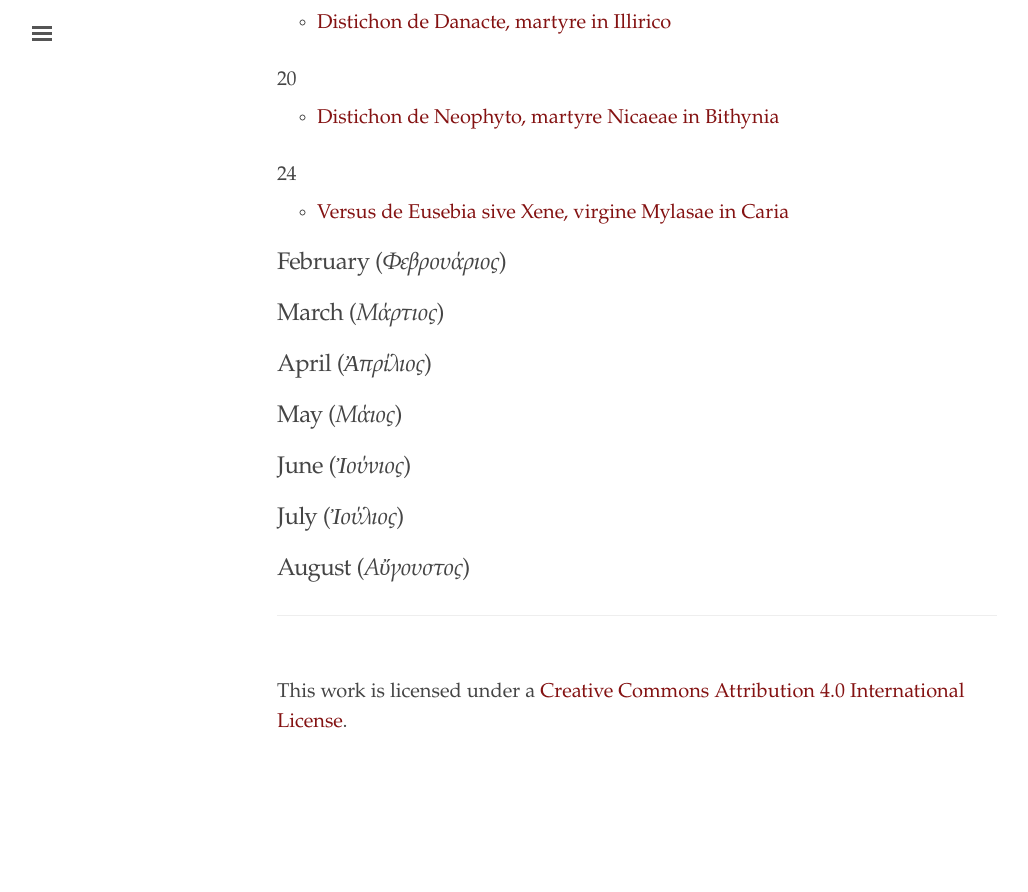
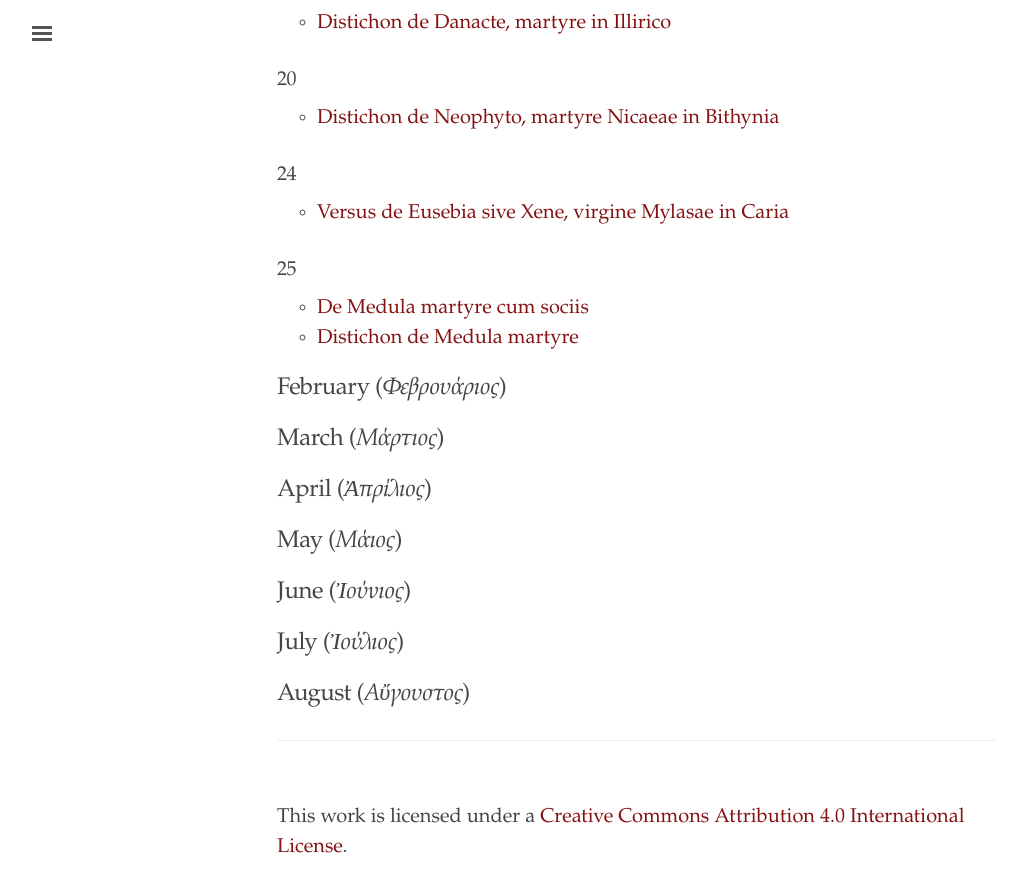
Before and after one commit to cjkoepke1/greek-hagiography, a Jekyll site: the page built from index.md, in a window 1280 px wide and 900 px high, scrolled down 919 px. Shown: the top 892 px of the window, without its empty margins (3-1031 px from the left). Built offline with Jekyll 4.4.1, drawn with Linux system fonts in a browser that asks for light colours; before the commit the page ends 1736 px from its top, so only the background shows below that.

Commit message:
Added Distichon de Medula and De Medula

```diff
--- a/index.md
+++ b/index.md
@@ -40,6 +40,11 @@ title: "Greek Hagiography"
 
 - [Versus de Eusebia sive Xene, virgine Mylasae in Caria](https://cjkoepke1.github.io/greek-hagiography/texts/versus-de-eusebia-xene)
 
+### 25
+
+- [De Medula martyre cum sociis](https://cjkoepke1.github.io/greek-hagiography/texts/de-medula-martyre)
+- [Distichon de Medula martyre](https://cjkoepke1.github.io/greek-hagiography/texts/distichon-de-medula-martyre)
+
 ## February (*Φεβρουάριος*)
 
 ## March (*Μάρτιος*)
```
